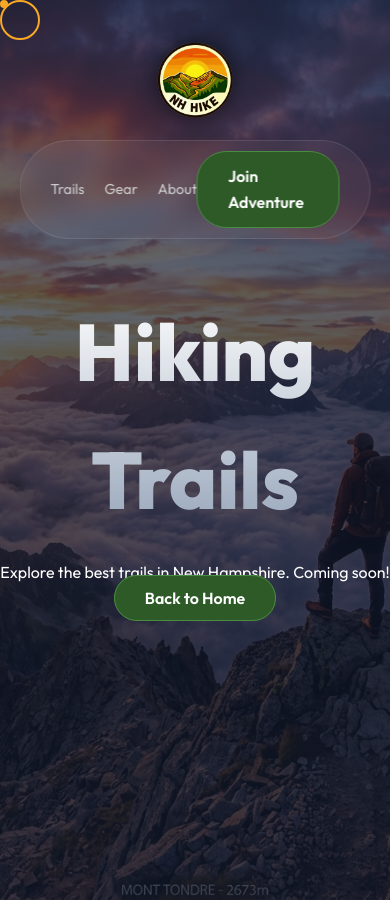
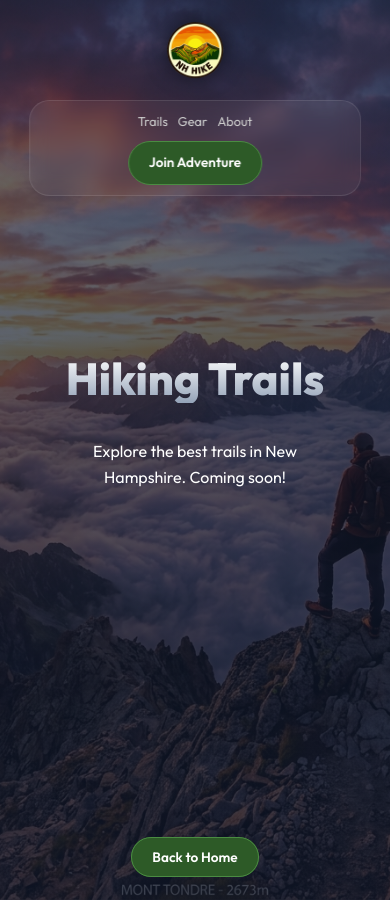
Before and after one commit to nhhike/store, a Jekyll site: the page built from trails.html, in a window 390 px wide. Built offline with Jekyll 4.4.1, drawn with Linux system fonts in a browser that asks for light colours.

Commit message:
style: improve mobile responsiveness, fix text wrapping, and adjust button placements

```diff
--- a/about.html
+++ b/about.html
@@ -4,9 +4,11 @@ title: About Us
 ---
 
 <header class="hero">
-    <div class="hero-content">
+    <div class="hero-content" style="margin-top: auto;">
         <h1>About NH-Hike</h1>
         <p>Sharing our passion for the New Hampshire wilderness since 2026.</p>
+    </div>
+    <div class="hero-footer">
         <a href="{{ '/' | relative_url }}" class="btn">Back to Home</a>
     </div>
 </header>
--- a/assets/css/style.css
+++ b/assets/css/style.css
@@ -77,3 +77,46 @@ body {
     position: fixed; top: 0; left: 0; border-radius: 50%;
     pointer-events: none; z-index: 9998; transition: transform 0.1s;
 }
+
+/* Base Responsive Elements */
+.hero-content {
+    display: flex;
+    flex-direction: column;
+    align-items: center;
+    gap: 20px;
+    padding: 0 20px;
+}
+
+.hero-footer {
+    margin-top: auto;
+    padding-bottom: 50px;
+}
+
+/* Mobile Media Query */
+@media screen and (max-width: 768px) {
+    .cursor-dot, .cursor-outline { display: none; }
+
+    .hero h1 { font-size: 2.8rem; line-height: 1.1; }
+    .hero p { font-size: 1rem; width: 80%; }
+
+    .logo-top-center { top: 20px; }
+    .logo-top-center img { height: 60px; }
+
+    .glass-nav {
+        top: 100px;
+        padding: 10px 15px;
+        flex-direction: column;
+        gap: 10px;
+        border-radius: 20px;
+        width: 85%;
+    }
+
+    .nav-links { gap: 10px; }
+    .nav-links a { font-size: 0.8rem; }
+
+    .btn { padding: 10px 20px; font-size: 0.85rem; }
+
+    .hero-footer {
+        padding-bottom: 30px;
+    }
+}
--- a/gear.html
+++ b/gear.html
@@ -4,9 +4,11 @@ title: Gear
 ---
 
 <header class="hero">
-    <div class="hero-content">
+    <div class="hero-content" style="margin-top: auto;">
         <h1>Outdoor Gear</h1>
         <p>Premium equipment for your next adventure. Catalog coming soon!</p>
+    </div>
+    <div class="hero-footer">
         <a href="{{ '/' | relative_url }}" class="btn">Back to Home</a>
     </div>
 </header>
--- a/join.html
+++ b/join.html
@@ -4,9 +4,11 @@ title: Join the Adventure
 ---
 
 <header class="hero">
-    <div class="hero-content">
+    <div class="hero-content" style="margin-top: auto;">
         <h1>Join the Adventure</h1>
         <p>Sign up for our newsletter and community events.</p>
+    </div>
+    <div class="hero-footer">
         <a href="{{ '/' | relative_url }}" class="btn">Back to Home</a>
     </div>
 </header>
--- a/trails.html
+++ b/trails.html
@@ -4,9 +4,11 @@ title: Trails
 ---
 
 <header class="hero">
-    <div class="hero-content">
+    <div class="hero-content" style="margin-top: auto;">
         <h1>Hiking Trails</h1>
         <p>Explore the best trails in New Hampshire. Coming soon!</p>
+    </div>
+    <div class="hero-footer">
         <a href="{{ '/' | relative_url }}" class="btn">Back to Home</a>
     </div>
 </header>
```
